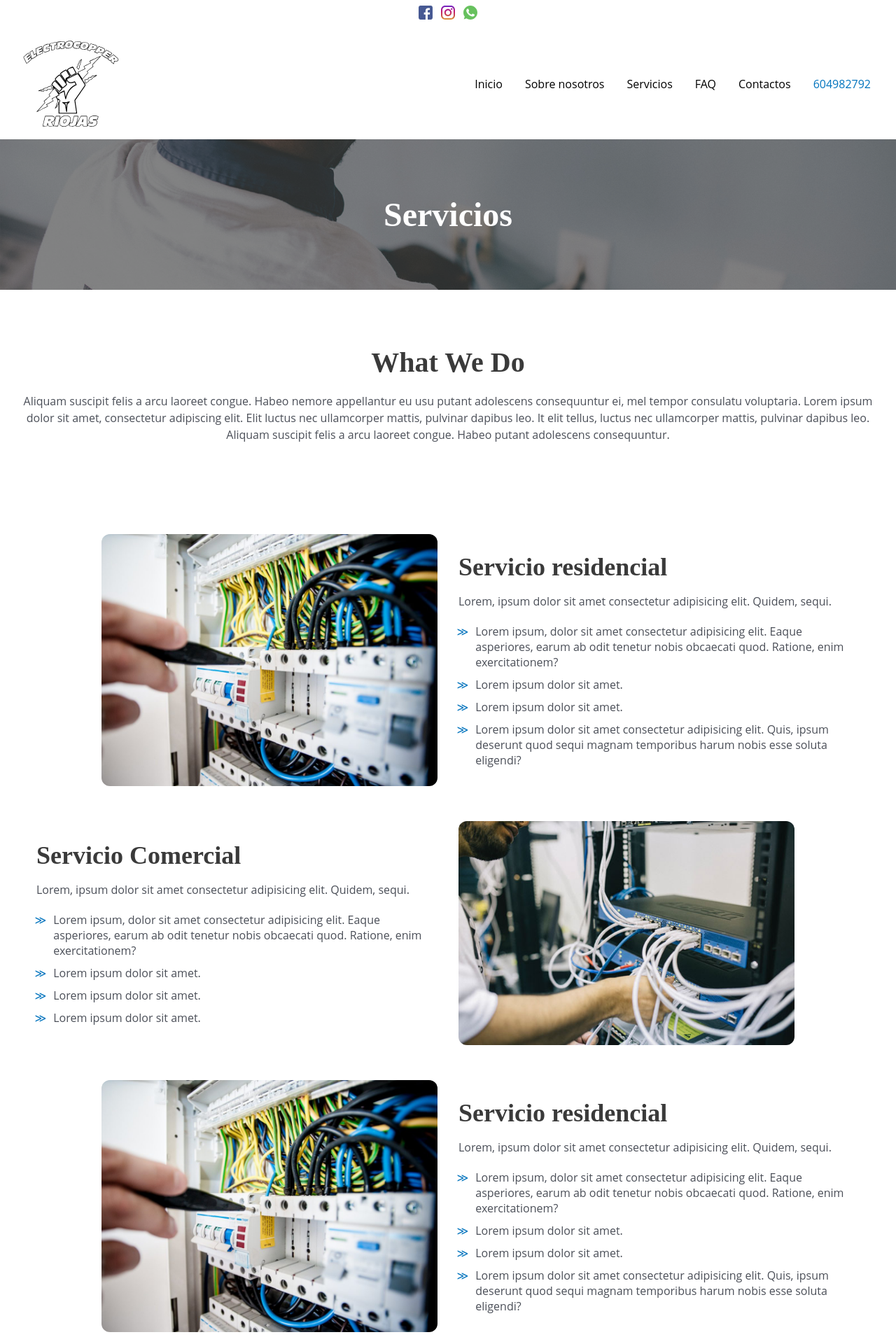
After one commit to LuisDev2003/electrocopper, a PHP site: page /servicios in a window 1280 px wide. The commit adds this page. Shown: the top 1920 px of the page at 70% size. Run offline with PHP 8.4, Linux system fonts and the light colour scheme; some libraries are stand-ins or nearby versions.

Commit message:
Actualizar enlaces de navegación y agregar estilos para la página de servicios

```diff
--- /dev/null
+++ b/assets/styles/servicios.css
@@ -0,0 +1,149 @@
+.s-1 {
+  --img: url("../../images/sobre-nosotros-hero.jpg");
+  position: relative;
+  padding: 80px 30px;
+  background: var(--img) no-repeat center/cover;
+
+  &::before {
+    content: "";
+    position: absolute;
+    inset: 0;
+    z-index: 0;
+    background-color: rgb(66, 66, 66, 0.65);
+  }
+
+  .title {
+    position: relative;
+    font-size: 3rem;
+    text-align: center;
+    color: white;
+  }
+}
+
+.s-2 {
+  padding: 80px 12px;
+  text-align: center;
+
+  .title {
+    font-size: 2.5rem;
+    text-align: center;
+    margin-bottom: 20px;
+  }
+
+  .accolades {
+    margin-bottom: 50px;
+
+    .images {
+      display: flex;
+      flex-wrap: wrap;
+      justify-content: center;
+      gap: 30px;
+    }
+
+    img {
+      width: 200px;
+    }
+  }
+}
+
+.services {
+  padding: 50px 12px;
+  max-width: 1200px;
+  margin-inline: auto;
+
+  .service + .service {
+    margin-top: 50px;
+  }
+
+  .service {
+    display: flex;
+    flex-direction: column;
+
+    .title {
+      font-size: 1.55rem;
+      margin-block: 16px;
+    }
+
+    img {
+      border-radius: 12px;
+      width: 100%;
+      max-width: 480px;
+      float: right;
+    }
+
+    ul {
+      list-style: "\226B";
+      margin-top: 20px;
+      padding-left: 14.25px;
+
+      li + li {
+        margin-top: 10px;
+      }
+
+      li p {
+        color: #4b4f58;
+        margin-left: 10px;
+      }
+
+      li::marker {
+        color: #0274be;
+      }
+    }
+  }
+}
+
+.s-3 {
+  max-width: 1200px;
+  margin-inline: auto;
+  display: grid;
+  padding: 50px 8px;
+  gap: 20px;
+  grid-template-columns: repeat(auto-fill, minmax(330px, 1fr));
+
+  .card {
+    flex: 1 0 0;
+    display: flex;
+    flex-direction: column;
+    text-align: center;
+    row-gap: 20px;
+
+    .icon {
+      margin-inline: auto;
+      stroke: #0274be;
+    }
+
+    .title {
+      font-size: 1.1rem;
+    }
+
+    .description {
+      font-size: 0.9rem;
+    }
+  }
+}
+
+@media (width >= 640px) {
+  .services .service {
+    flex-direction: row;
+    column-gap: 30px;
+    align-items: center;
+
+    & > img,
+    & > div {
+      flex: 1 0 0;
+    }
+
+    &.reverse {
+      flex-direction: row-reverse;
+
+      img {
+        float: left;
+      }
+    }
+
+    .title {
+      font-size: 2.25rem;
+      margin-top: 0;
+    }
+  }
+}
--- a/index.php
+++ b/index.php
@@ -9,7 +9,7 @@
   </head>
   <body>
     <?php require_once "./layout/header.html" ?>
-
+<!--
     <section class="hero">
       <div class="wrapper">
         <div class="content">
@@ -51,7 +51,7 @@
         </div>
       </div>
     </section>
-
+ -->
     <section class="section-1">
       <h2 class="title">Quality Work Through Dedication</h2>
 
--- a/layout/header.html
+++ b/layout/header.html
@@ -175,13 +175,13 @@
           <a href="sobre-nosotros">Sobre nosotros</a>
         </li>
         <li>
-          <a href="#">Servicios</a>
+          <a href="servicios">Servicios</a>
         </li>
         <li>
-          <a href="#">FAQ</a>
+          <a href="faq">FAQ</a>
         </li>
         <li>
-          <a href="#">Contactos</a>
+          <a href="contactos">Contactos</a>
         </li>
         <li>
           <a href="#" class="active">604982792</a>
@@ -198,13 +198,13 @@
       <a href="sobre-nosotros">Sobre nosotros</a>
     </li>
     <li>
-      <a href="#">Servicios</a>
+      <a href="servicios">Servicios</a>
     </li>
     <li>
-      <a href="#">FAQ</a>
+      <a href="faq">FAQ</a>
     </li>
     <li>
-      <a href="#">Contactos</a>
+      <a href="contactos">Contactos</a>
     </li>
   </ul>
 </header>
--- /dev/null
+++ b/servicios.php
@@ -0,0 +1,324 @@
+<!DOCTYPE html>
+<html lang="es">
+  <head>
+    <?php require_once "./layout/meta.html" ?>
+
+    <title>Electrocopper Riojas - Servicios</title>
+
+    <link rel="stylesheet" href="./assets/styles/servicios.css" />
+  </head>
+  <body>
+    <?php require_once "./layout/header.html" ?>
+
+    <section class="s-1">
+      <h1 class="title">Servicios</h1>
+    </section>
+
+    <section class="s-2">
+      <h2 class="title">What We Do</h2>
+
+      <p class="description">
+        Aliquam suscipit felis a arcu laoreet congue. Habeo nemore appellantur
+        eu usu putant adolescens consequuntur ei, mel tempor consulatu
+        voluptaria. Lorem ipsum dolor sit amet, consectetur adipiscing elit.
+        Elit luctus nec ullamcorper mattis, pulvinar dapibus leo. It elit
+        tellus, luctus nec ullamcorper mattis, pulvinar dapibus leo. Aliquam
+        suscipit felis a arcu laoreet congue. Habeo putant adolescens
+        consequuntur.
+      </p>
+    </section>
+
+    <ul class="services">
+      <li class="service">
+        <div>
+          <img src="images/services/service-1.jpeg" alt="Servicio 1" />
+        </div>
+
+        <div>
+          <h3 class="title">Servicio residencial</h3>
+          <p class="description">
+            Lorem, ipsum dolor sit amet consectetur adipisicing elit. Quidem,
+            sequi.
+          </p>
+
+          <ul>
+            <li>
+              <p>
+                Lorem ipsum, dolor sit amet consectetur adipisicing elit. Eaque
+                asperiores, earum ab odit tenetur nobis obcaecati quod. Ratione,
+                enim exercitationem?
+              </p>
+            </li>
+            <li>
+              <p>Lorem ipsum dolor sit amet.</p>
+            </li>
+            <li>
+              <p>Lorem ipsum dolor sit amet.</p>
+            </li>
+            <li>
+              <p>
+                Lorem ipsum dolor sit amet consectetur adipisicing elit. Quis,
+                ipsum deserunt quod sequi magnam temporibus harum nobis esse
+                soluta eligendi?
+              </p>
+            </li>
+          </ul>
+        </div>
+      </li>
+
+      <li class="service reverse">
+        <div>
+          <img src="images/services/service-2.jpg" alt="Servicio 2" />
+        </div>
+
+        <div>
+          <h3 class="title">Servicio Comercial</h3>
+          <p class="description">
+            Lorem, ipsum dolor sit amet consectetur adipisicing elit. Quidem,
+            sequi.
+          </p>
+
+          <ul>
+            <li>
+              <p>
+                Lorem ipsum, dolor sit amet consectetur adipisicing elit. Eaque
+                asperiores, earum ab odit tenetur nobis obcaecati quod. Ratione,
+                enim exercitationem?
+              </p>
+            </li>
+            <li>
+              <p>Lorem ipsum dolor sit amet.</p>
+            </li>
+            <li>
+              <p>Lorem ipsum dolor sit amet.</p>
+            </li>
+            <li>
+              <p>Lorem ipsum dolor sit amet.</p>
+            </li>
+          </ul>
+        </div>
+      </li>
+
+      <li class="service">
+        <div>
+          <img src="images/services/service-1.jpeg" alt="Servicio 1" />
+        </div>
+
+        <div>
+          <h3 class="title">Servicio residencial</h3>
+          <p class="description">
+            Lorem, ipsum dolor sit amet consectetur adipisicing elit. Quidem,
+            sequi.
+          </p>
+
+          <ul>
+            <li>
+              <p>
+                Lorem ipsum, dolor sit amet consectetur adipisicing elit. Eaque
+                asperiores, earum ab odit tenetur nobis obcaecati quod. Ratione,
+                enim exercitationem?
+              </p>
+            </li>
+            <li>
+              <p>Lorem ipsum dolor sit amet.</p>
+            </li>
+            <li>
+              <p>Lorem ipsum dolor sit amet.</p>
+            </li>
+            <li>
+              <p>
+                Lorem ipsum dolor sit amet consectetur adipisicing elit. Quis,
+                ipsum deserunt quod sequi magnam temporibus harum nobis esse
+                soluta eligendi?
+              </p>
+            </li>
+          </ul>
+        </div>
+      </li>
+
+      <li class="service reverse">
+        <div>
+          <img src="images/services/service-2.jpg" alt="Servicio 2" />
+        </div>
+
+        <div>
+          <h3 class="title">Servicio Comercial</h3>
+          <p class="description">
+            Lorem, ipsum dolor sit amet consectetur adipisicing elit. Quidem,
+            sequi.
+          </p>
+
+          <ul>
+            <li>
+              <p>
+                Lorem ipsum, dolor sit amet consectetur adipisicing elit. Eaque
+                asperiores, earum ab odit tenetur nobis obcaecati quod. Ratione,
+                enim exercitationem?
+              </p>
+            </li>
+            <li>
+              <p>Lorem ipsum dolor sit amet.</p>
+            </li>
+            <li>
+              <p>Lorem ipsum dolor sit amet.</p>
+            </li>
+            <li>
+              <p>Lorem ipsum dolor sit amet.</p>
+            </li>
+          </ul>
+        </div>
+      </li>
+    </ul>
+
+    <section class="s-3">
+      <article class="card">
+        <svg
+          xmlns="http://www.w3.org/2000/svg"
+          width="48"
+          height="48"
+          viewBox="0 0 24 24"
+          fill="none"
+          stroke="currentColor"
+          stroke-width="2"
+          stroke-linecap="round"
+          stroke-linejoin="round"
+          class="icon"
+        >
+          <path stroke="none" d="M0 0h24v24H0z" fill="none" />
+          <path d="M15 10l-4 4l6 6l4 -16l-18 7l4 2l2 6l3 -4" />
+        </svg>
+
+        <h4 class="title">Lighting Upgrades</h4>
+
+        <p class="description">
+          Lorem ipsum dolor sit amet consectetur adipisicing elit. Dolorum
+          voluptatum deserunt reprehenderit.
+        </p>
+      </article>
+      <article class="card">
+        <svg
+          xmlns="http://www.w3.org/2000/svg"
+          width="48"
+          height="48"
+          viewBox="0 0 24 24"
+          fill="none"
+          stroke="currentColor"
+          stroke-width="2"
+          stroke-linecap="round"
+          stroke-linejoin="round"
+          class="icon"
+        >
+          <path stroke="none" d="M0 0h24v24H0z" fill="none" />
+          <path d="M15 10l-4 4l6 6l4 -16l-18 7l4 2l2 6l3 -4" />
+        </svg>
+
+        <h4 class="title">Lighting Upgrades</h4>
+
+        <p class="description">
+          Lorem ipsum dolor sit amet consectetur adipisicing elit. Dolorum
+          voluptatum deserunt reprehenderit.
+        </p>
+      </article>
+      <article class="card">
+        <svg
+          xmlns="http://www.w3.org/2000/svg"
+          width="48"
+          height="48"
+          viewBox="0 0 24 24"
+          fill="none"
+          stroke="currentColor"
+          stroke-width="2"
+          stroke-linecap="round"
+          stroke-linejoin="round"
+          class="icon"
+        >
+          <path stroke="none" d="M0 0h24v24H0z" fill="none" />
+          <path d="M15 10l-4 4l6 6l4 -16l-18 7l4 2l2 6l3 -4" />
+        </svg>
+
+        <h4 class="title">Lighting Upgrades</h4>
+
+        <p class="description">
+          Lorem ipsum dolor sit amet consectetur adipisicing elit. Dolorum
+          voluptatum deserunt reprehenderit.
+        </p>
+      </article>
+      <article class="card">
+        <svg
+          xmlns="http://www.w3.org/2000/svg"
+          width="48"
+          height="48"
+          viewBox="0 0 24 24"
+          fill="none"
+          stroke="currentColor"
+          stroke-width="2"
+          stroke-linecap="round"
+          stroke-linejoin="round"
+          class="icon"
+        >
+          <path stroke="none" d="M0 0h24v24H0z" fill="none" />
+          <path d="M15 10l-4 4l6 6l4 -16l-18 7l4 2l2 6l3 -4" />
+        </svg>
+
+        <h4 class="title">Lighting Upgrades</h4>
+
+        <p class="description">
+          Lorem ipsum dolor sit amet consectetur adipisicing elit. Dolorum
+          voluptatum deserunt reprehenderit.
+        </p>
+      </article>
+      <article class="card">
+        <svg
+          xmlns="http://www.w3.org/2000/svg"
+          width="48"
+          height="48"
+          viewBox="0 0 24 24"
+          fill="none"
+          stroke="currentColor"
+          stroke-width="2"
+          stroke-linecap="round"
+          stroke-linejoin="round"
+          class="icon"
+        >
+          <path stroke="none" d="M0 0h24v24H0z" fill="none" />
+          <path d="M15 10l-4 4l6 6l4 -16l-18 7l4 2l2 6l3 -4" />
+        </svg>
+
+        <h4 class="title">Lighting Upgrades</h4>
+
+        <p class="description">
+          Lorem ipsum dolor sit amet consectetur adipisicing elit. Dolorum
+          voluptatum deserunt reprehenderit.
+        </p>
+      </article>
+      <article class="card">
+        <svg
+          xmlns="http://www.w3.org/2000/svg"
+          width="48"
+          height="48"
+          viewBox="0 0 24 24"
+          fill="none"
+          stroke="currentColor"
+          stroke-width="2"
+          stroke-linecap="round"
+          stroke-linejoin="round"
+          class="icon"
+        >
+          <path stroke="none" d="M0 0h24v24H0z" fill="none" />
+          <path d="M15 10l-4 4l6 6l4 -16l-18 7l4 2l2 6l3 -4" />
+        </svg>
+
+        <h4 class="title">Lighting Upgrades</h4>
+
+        <p class="description">
+          Lorem ipsum dolor sit amet consectetur adipisicing elit. Dolorum
+          voluptatum deserunt reprehenderit.
+        </p>
+      </article>
+    </section>
+
+    <?php require_once "./layout/footer.html" ?>
+  </body>
+
+  <script type="module" src="./assets/scripts/header.js"></script>
+</html>
```
Also changed, not shown: images/services/service-1.jpeg (added), images/services/service-2.jpg (added).
